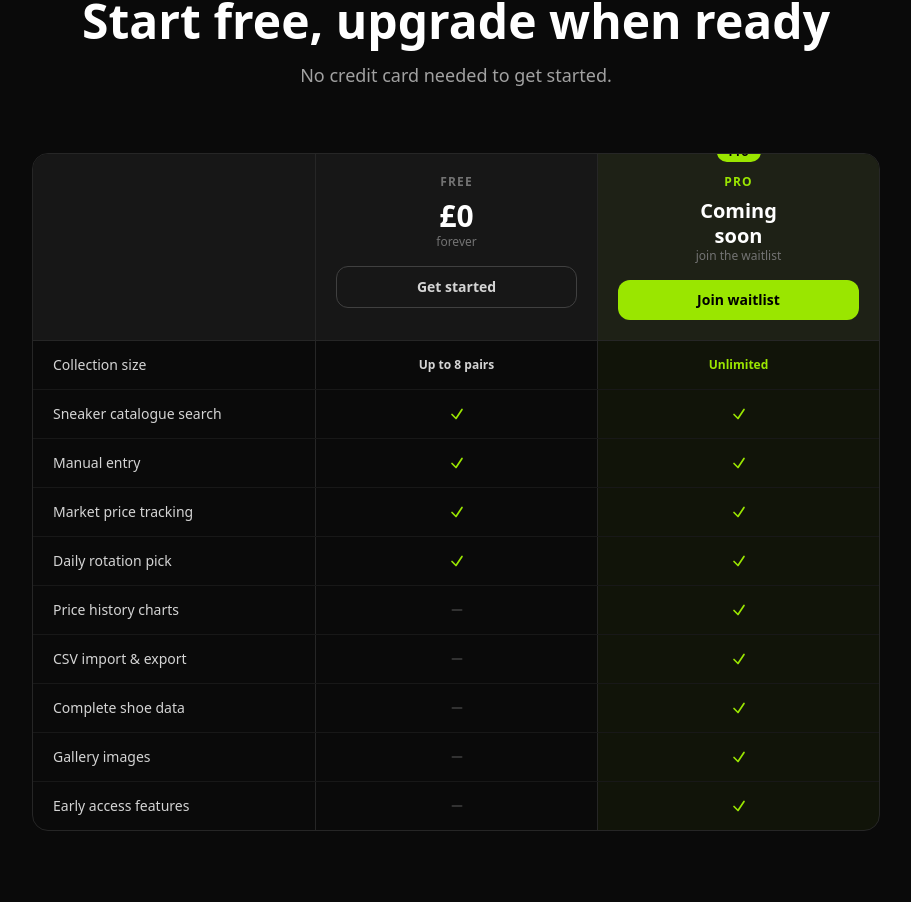
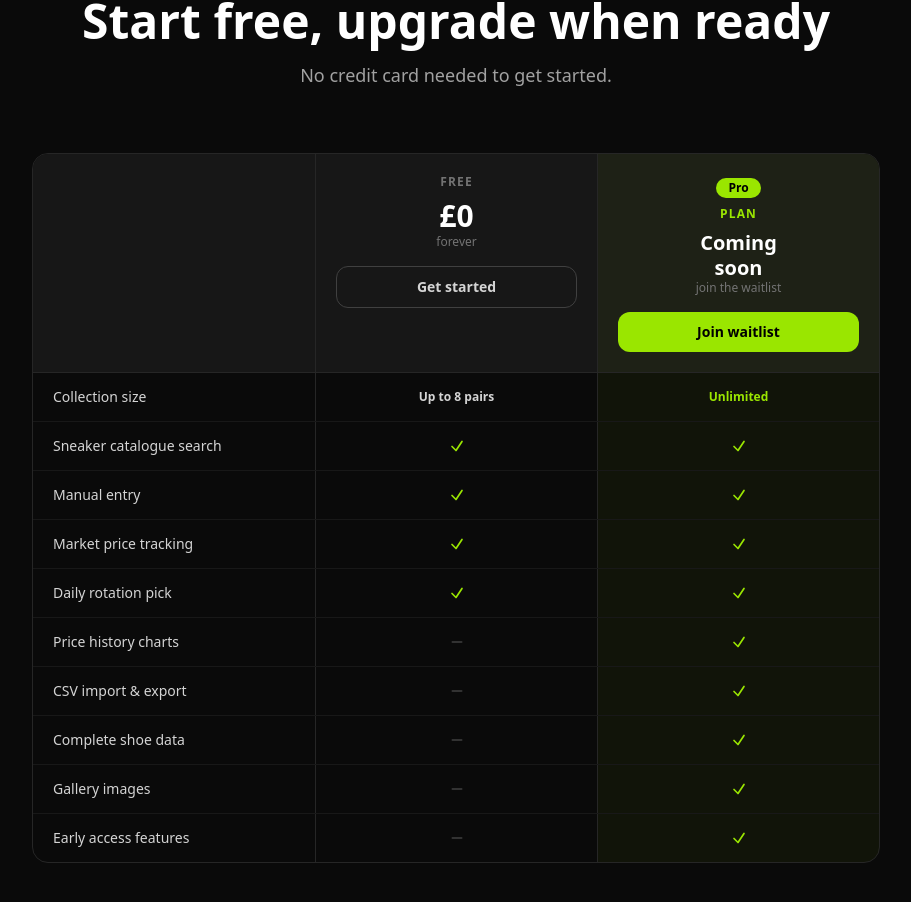
Before and after one commit to Nextsole/nextsole-website, a Next.js app: page / in a window 1280 px wide. Shown: the part 2315-3217 px from the top of the page, without its empty margins (184-1095 px from the left). Built offline with nearby package versions, Linux system fonts and the light colour scheme; no server answers.

Commit message:
Fix Pro badge clipped by overflow-hidden — make it inline
Co-Authored-By: Claude Sonnet 4.6 <noreply@anthropic.com>

```diff
--- a/app/page.tsx
+++ b/app/page.tsx
@@ -259,11 +259,9 @@ function PricingTable() {
                 Get started
               </Link>
             </div>
-            <div className="relative border-l border-neutral-800 bg-lime-400/5 p-5 text-center">
-              <div className="absolute -top-3 left-1/2 -translate-x-1/2 rounded-full bg-lime-400 px-3 py-0.5 text-xs font-bold text-black whitespace-nowrap">
-                Pro
-              </div>
-              <p className="text-xs uppercase tracking-widest text-lime-400 font-semibold">Pro</p>
+            <div className="border-l border-neutral-800 bg-lime-400/5 p-5 text-center">
+              <span className="inline-block rounded-full bg-lime-400 px-3 py-0.5 text-xs font-bold text-black whitespace-nowrap">Pro</span>
+              <p className="mt-2 text-xs uppercase tracking-widest text-lime-400 font-semibold">Plan</p>
               <p className="mt-2 text-xl font-black leading-tight">Coming<br/>soon</p>
               <p className="text-xs text-neutral-500">join the waitlist</p>
               <Link href={SIGNIN} className="mt-4 block rounded-xl bg-lime-400 px-4 py-2.5 text-sm font-bold text-black hover:bg-lime-300 transition text-center">
```
